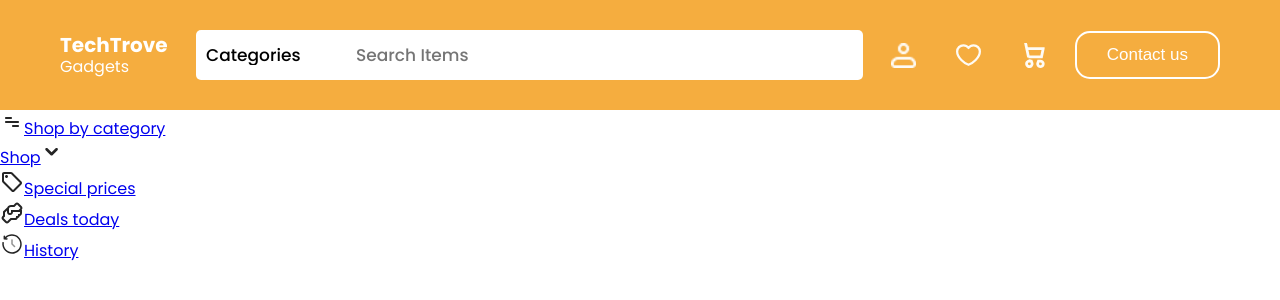
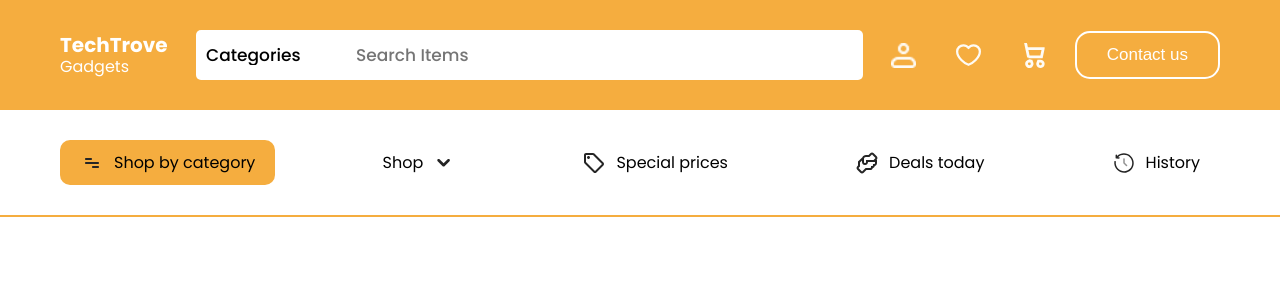
Before and after one commit to Orisabiyi/techtrove, a React (Vite) app: page / in a window 1280 px wide. Shown: the top 300 px of the page. Built offline with nearby package versions, Linux system fonts and the light colour scheme.

Commit message:
complete the styling of the filter section

```diff
--- a/src/components/Filter.jsx
+++ b/src/components/Filter.jsx
@@ -1,34 +1,35 @@
 import { NavLink } from "react-router-dom";
+import styles from "./Filter.module.css";
 
 function Filter() {
   return (
-    <ul>
+    <ul className={styles.list}>
       <li>
-        <NavLink>
+        <NavLink to="/">
           <img src="images/category-menu.svg" alt="menu-icon" />
           <span>Shop by category</span>
         </NavLink>
       </li>
       <li>
-        <NavLink>
+        <NavLink to="shop">
           <span>Shop</span>
           <img src="images/drop-down.svg" alt="dropdwon-icon" />
         </NavLink>
       </li>
       <li>
-        <NavLink>
+        <NavLink to="tag">
           <img src="images/tag.svg" alt="tag-icon" />
           <span>Special prices</span>
         </NavLink>
       </li>
       <li>
-        <NavLink>
+        <NavLink to="deals">
           <img src="images/deals.svg" alt="deals icon" />
           <span>Deals today</span>
         </NavLink>
       </li>
       <li>
-        <NavLink>
+        <NavLink to="history">
           <img src="images/history.svg" alt="history-icon" />
           <span>History</span>
         </NavLink>
--- a/src/components/Filter.module.css
+++ b/src/components/Filter.module.css
@@ -0,0 +1,25 @@
+.list {
+  display: flex;
+  align-items: center;
+  justify-content: space-between;
+
+  list-style: none;
+  border-bottom: 2px solid var(--primary-color);
+  padding: 3rem 6rem;
+}
+
+.list a {
+  display: flex;
+  align-items: center;
+  justify-content: center;
+  gap: 1rem;
+
+  color: unset;
+  padding: 1rem 2rem;
+  border-radius: 1rem;
+  text-decoration: none;
+}
+
+.list :global(.active) {
+  background: var(--primary-color);
+}
```
